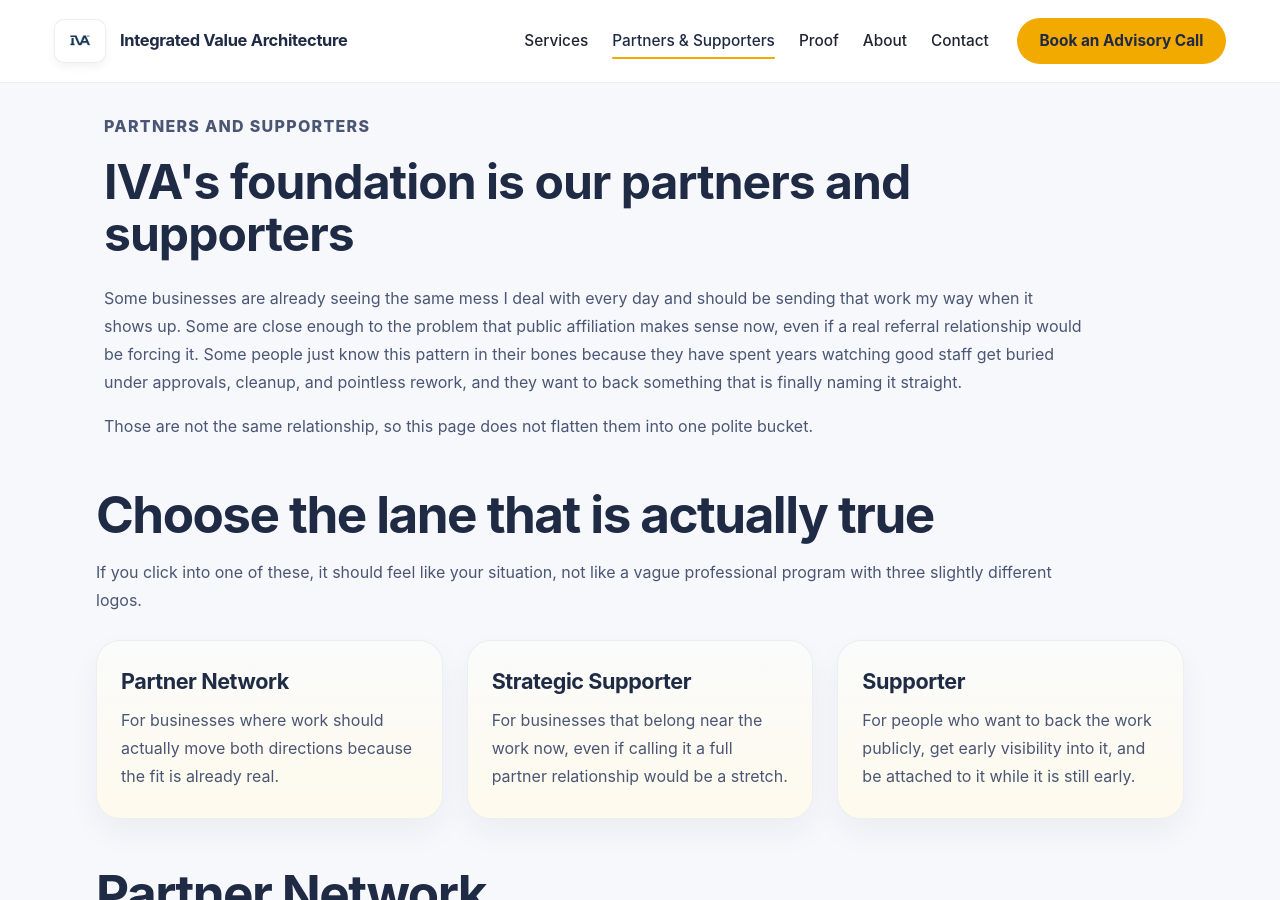
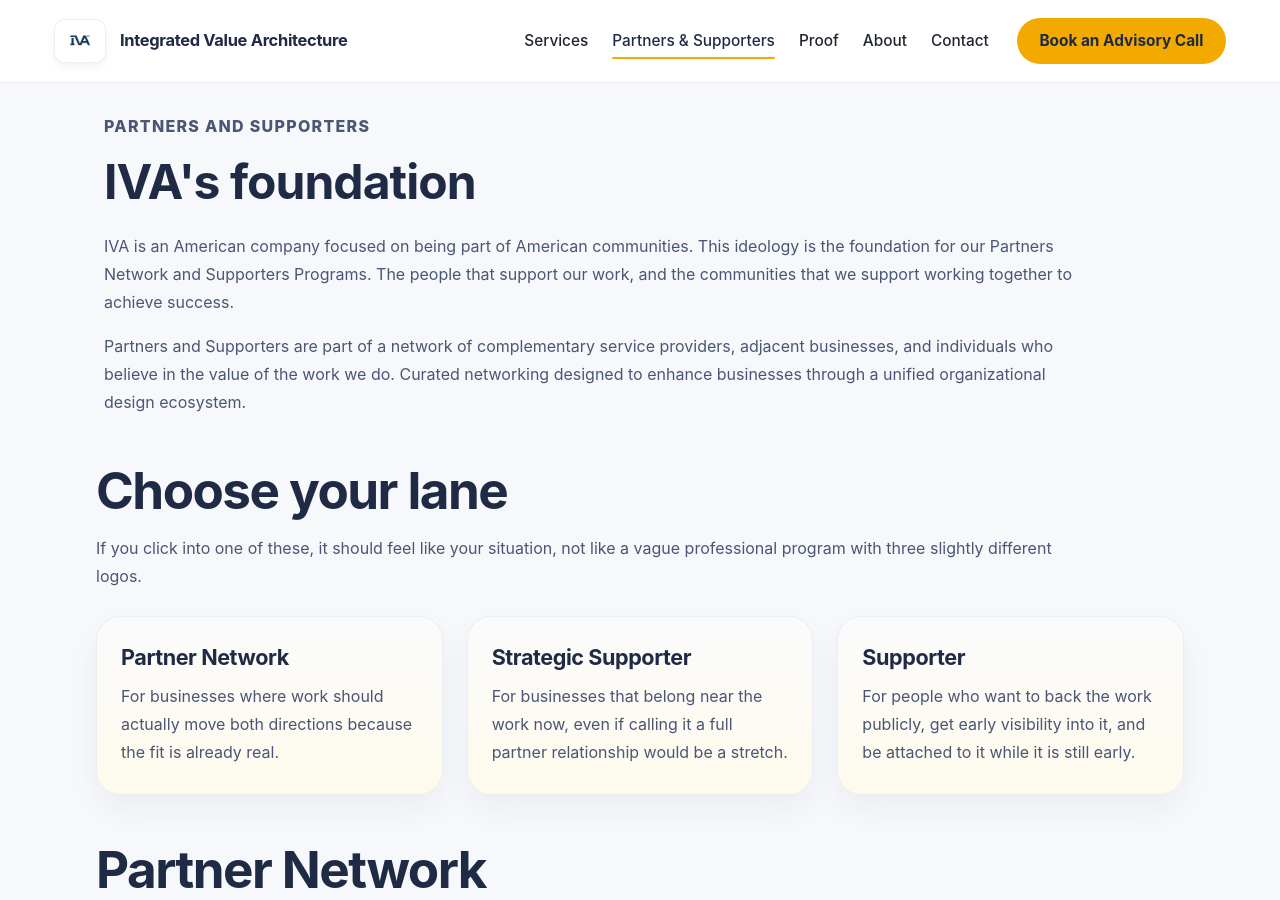
Before and after one commit to efost7873/integratedvaluearchitecture.com, a Jekyll site: the page built from partners-and-supporters.html, in a window 1280 px wide and 900 px high. Built offline with Jekyll 4.4.1, drawn with Linux system fonts in a browser that asks for light colours.

Commit message:
Update partners-and-supporters.html

```diff
--- a/partners-and-supporters.html
+++ b/partners-and-supporters.html
@@ -9,19 +9,19 @@
 <section class="page-header">
   <div class="container narrow">
     <p class="eyebrow">Partners and Supporters</p>
-    <h1>IVA's foundation is our partners and supporters</h1>
+    <h1>IVA's foundation</h1>
     <p>
-      Some businesses are already seeing the same mess I deal with every day and should be sending that work my way when it shows up. Some are close enough to the problem that public affiliation makes sense now, even if a real referral relationship would be forcing it. Some people just know this pattern in their bones because they have spent years watching good staff get buried under approvals, cleanup, and pointless rework, and they want to back something that is finally naming it straight.
+      IVA is an American company focused on being part of American communities. This ideology is the foundation for our Partners Network and Supporters Programs. The people that support our work, and the communities that we support working together to achieve success.
     </p>
     <p>
-      Those are not the same relationship, so this page does not flatten them into one polite bucket.
+      Partners and Supporters are part of a network of complementary service providers, adjacent businesses, and individuals who believe in the value of the work we do. Curated networking designed to enhance businesses through a unified organizational design ecosystem.
     </p>
   </div>
 </section>
 
 <section class="section">
   <div class="container narrow">
-    <h2>Choose the lane that is actually true</h2>
+    <h2>Choose your lane</h2>
     <p>
       If you click into one of these, it should feel like your situation, not like a vague professional program with three slightly different logos.
     </p>
```
